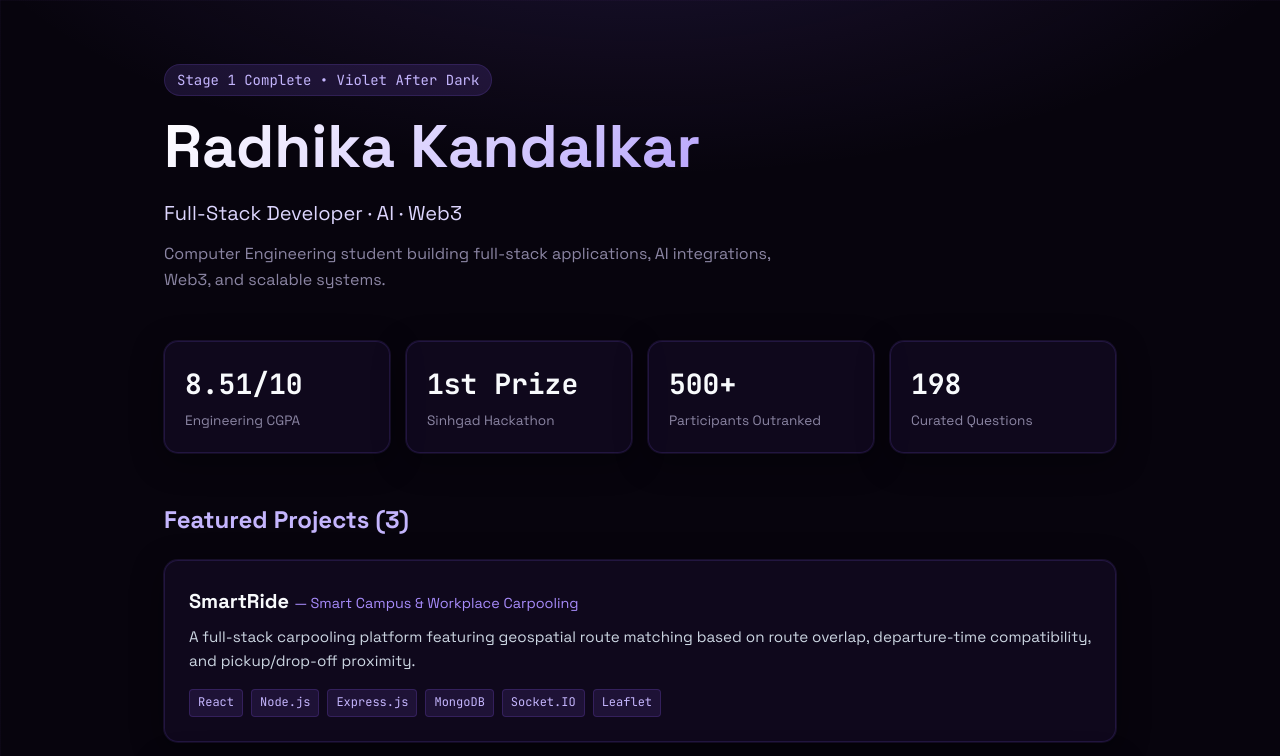
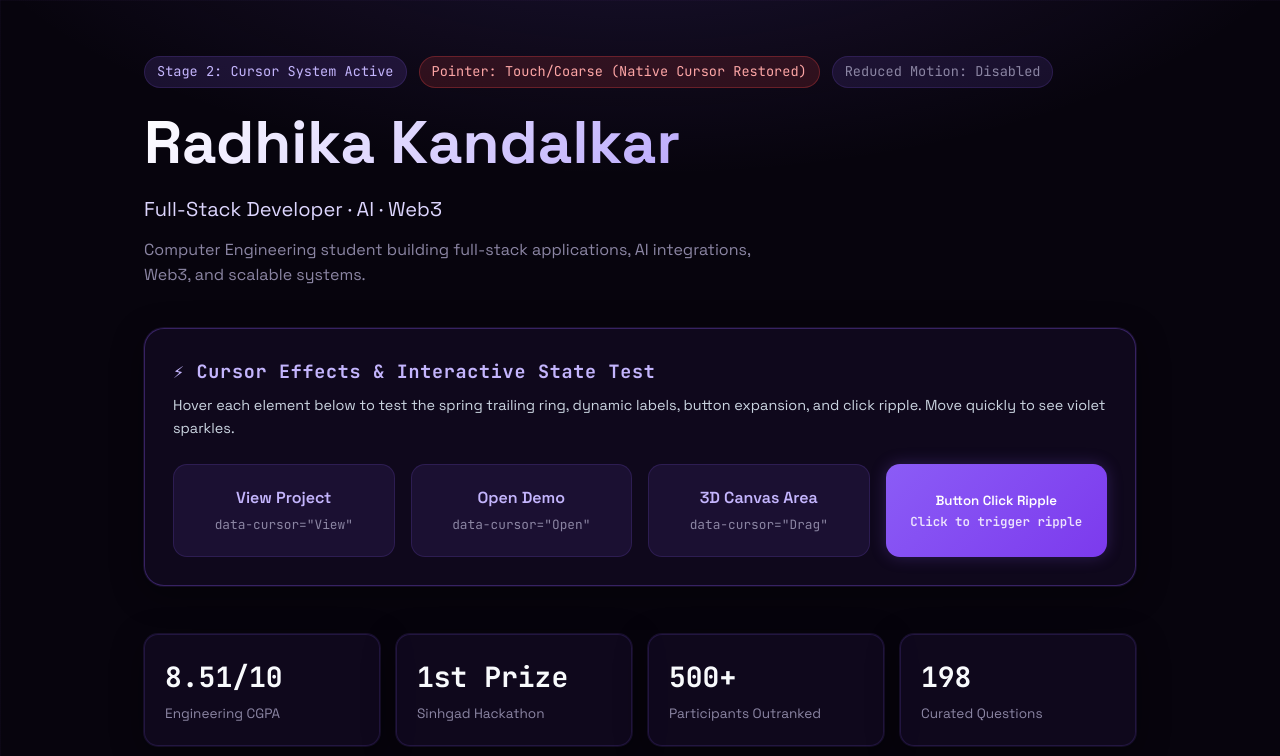
Before and after one commit to radhika817/radhika-portfolio, a React (Vite) app: page / in a window 1280 px wide. Shown: the top 756 px of the page. Built offline with nearby package versions, Linux system fonts and the light colour scheme.

Commit message:
feat: add click ripple and mount cursor effects globally

```diff
--- a/src/App.jsx
+++ b/src/App.jsx
@@ -1,10 +1,28 @@
 import { personalInfo, projects, stats } from './data/content'
+import CustomCursor from './components/CustomCursor'
+import CursorGlow from './components/CursorGlow'
+import ParticleTrail from './components/ParticleTrail'
+import ClickRipple from './components/ClickRipple'
+import { useReducedMotion } from './hooks/useReducedMotion'
+import { usePointerType } from './hooks/usePointerType'
 
 export default function App() {
+  const prefersReducedMotion = useReducedMotion()
+  const { hasFinePointer } = usePointerType()
+
   return (
-    <div style={{ maxWidth: '1000px', margin: '0 auto', padding: '4rem 1.5rem' }}>
-      <header style={{ marginBottom: '3rem' }}>
-        <div
+    <div style={{ position: 'relative', minHeight: '100vh', overflowX: 'hidden' }}>
+      {/* Global Cursor & Interaction Effects */}
+      <CursorGlow />
+      <ParticleTrail />
+      <ClickRipple />
+      <CustomCursor />
+
+      <main style={{ maxWidth: '1040px', margin: '0 auto', padding: '3.5rem 1.5rem', position: 'relative', zIndex: 1 }}>
+        {/* Stage & Capability Status Banner */}
+        <header style={{ marginBottom: '2.5rem' }}>
+          <div style={{ display: 'flex', flexWrap: 'wrap', gap: '0.75rem', marginBottom: '1.25rem' }}>
+            <span
               style={{
                 display: 'inline-block',
                 padding: '0.25rem 0.75rem',
@@ -12,13 +30,42 @@ export default function App() {
                 background: 'rgba(139, 92, 246, 0.15)',
                 border: '1px solid var(--border-subtle)',
                 color: 'var(--color-lavender)',
-            fontSize: '0.875rem',
+                fontSize: '0.85rem',
                 fontFamily: 'var(--font-mono)',
-            marginBottom: '1rem',
               }}
             >
-          Stage 1 Complete • Violet After Dark
+              Stage 2: Cursor System Active
+            </span>
+            <span
+              style={{
+                display: 'inline-block',
+                padding: '0.25rem 0.75rem',
+                borderRadius: 'var(--radius-full)',
+                background: hasFinePointer ? 'rgba(16, 185, 129, 0.15)' : 'rgba(239, 68, 68, 0.15)',
+                border: `1px solid ${hasFinePointer ? 'rgba(16, 185, 129, 0.3)' : 'rgba(239, 68, 68, 0.3)'}`,
+                color: hasFinePointer ? '#6ee7b7' : '#fca5a5',
+                fontSize: '0.85rem',
+                fontFamily: 'var(--font-mono)',
+              }}
+            >
+              Pointer: {hasFinePointer ? 'Fine (Custom Cursor Active)' : 'Touch/Coarse (Native Cursor Restored)'}
+            </span>
+            <span
+              style={{
+                display: 'inline-block',
+                padding: '0.25rem 0.75rem',
+                borderRadius: 'var(--radius-full)',
+                background: prefersReducedMotion ? 'rgba(245, 158, 11, 0.15)' : 'rgba(139, 92, 246, 0.12)',
+                border: `1px solid ${prefersReducedMotion ? 'rgba(245, 158, 11, 0.3)' : 'var(--border-subtle)'}`,
+                color: prefersReducedMotion ? '#fcd34d' : 'var(--text-muted)',
+                fontSize: '0.85rem',
+                fontFamily: 'var(--font-mono)',
+              }}
+            >
+              Reduced Motion: {prefersReducedMotion ? 'Enabled (Effects Disabled)' : 'Disabled'}
+            </span>
           </div>
+
           <h1
             style={{
               fontSize: 'clamp(2.5rem, 5vw, 3.75rem)',
@@ -46,7 +93,122 @@ export default function App() {
           </p>
         </header>
 
-      {/* Stats preview */}
+        {/* Cursor Interactive Testing Suite */}
+        <section
+          style={{
+            background: 'var(--bg-card)',
+            border: '1px solid var(--border-medium)',
+            borderRadius: 'var(--radius-lg)',
+            padding: '1.75rem',
+            marginBottom: '3rem',
+            boxShadow: 'var(--glow-card)',
+          }}
+        >
+          <h2
+            style={{
+              fontSize: '1.15rem',
+              color: 'var(--color-lavender)',
+              marginBottom: '0.5rem',
+              fontFamily: 'var(--font-mono)',
+              letterSpacing: '0.04em',
+            }}
+          >
+            ⚡ Cursor Effects & Interactive State Test
+          </h2>
+          <p style={{ color: 'var(--text-secondary)', fontSize: '0.9rem', marginBottom: '1.5rem' }}>
+            Hover each element below to test the spring trailing ring, dynamic labels, button expansion, and click ripple. Move quickly to see violet sparkles.
+          </p>
+
+          <div
+            style={{
+              display: 'grid',
+              gridTemplateColumns: 'repeat(auto-fit, minmax(200px, 1fr))',
+              gap: '1rem',
+            }}
+          >
+            {/* View label test */}
+            <div
+              data-cursor="View"
+              style={{
+                background: 'rgba(139, 92, 246, 0.1)',
+                border: '1px solid var(--border-subtle)',
+                borderRadius: 'var(--radius-md)',
+                padding: '1.25rem',
+                textAlign: 'center',
+                transition: 'all 0.25s ease',
+              }}
+            >
+              <div style={{ color: 'var(--color-lavender)', fontWeight: 600, marginBottom: '0.25rem' }}>
+                View Project
+              </div>
+              <div style={{ color: 'var(--text-muted)', fontSize: '0.8rem', fontFamily: 'var(--font-mono)' }}>
+                data-cursor="View"
+              </div>
+            </div>
+
+            {/* Open label test */}
+            <div
+              data-cursor="Open"
+              style={{
+                background: 'rgba(139, 92, 246, 0.1)',
+                border: '1px solid var(--border-subtle)',
+                borderRadius: 'var(--radius-md)',
+                padding: '1.25rem',
+                textAlign: 'center',
+                transition: 'all 0.25s ease',
+              }}
+            >
+              <div style={{ color: 'var(--color-lavender)', fontWeight: 600, marginBottom: '0.25rem' }}>
+                Open Demo
+              </div>
+              <div style={{ color: 'var(--text-muted)', fontSize: '0.8rem', fontFamily: 'var(--font-mono)' }}>
+                data-cursor="Open"
+              </div>
+            </div>
+
+            {/* Drag label test */}
+            <div
+              data-cursor="Drag"
+              style={{
+                background: 'rgba(139, 92, 246, 0.1)',
+                border: '1px solid var(--border-subtle)',
+                borderRadius: 'var(--radius-md)',
+                padding: '1.25rem',
+                textAlign: 'center',
+                transition: 'all 0.25s ease',
+              }}
+            >
+              <div style={{ color: 'var(--color-lavender)', fontWeight: 600, marginBottom: '0.25rem' }}>
+                3D Canvas Area
+              </div>
+              <div style={{ color: 'var(--text-muted)', fontSize: '0.8rem', fontFamily: 'var(--font-mono)' }}>
+                data-cursor="Drag"
+              </div>
+            </div>
+
+            {/* Standard Button hover & ripple test */}
+            <button
+              onClick={() => {}}
+              style={{
+                background: 'linear-gradient(135deg, var(--color-violet), var(--color-accent-purple))',
+                borderRadius: 'var(--radius-md)',
+                padding: '1.25rem',
+                color: '#ffffff',
+                fontWeight: 600,
+                textAlign: 'center',
+                boxShadow: 'var(--glow-sm)',
+                transition: 'transform 0.2s ease',
+              }}
+            >
+              <div>Button Click Ripple</div>
+              <div style={{ fontSize: '0.78rem', opacity: 0.85, marginTop: '0.25rem', fontFamily: 'var(--font-mono)' }}>
+                Click to trigger ripple
+              </div>
+            </button>
+          </div>
+        </section>
+
+        {/* Stats grid */}
         <section
           style={{
             display: 'grid',
@@ -84,7 +246,7 @@ export default function App() {
           ))}
         </section>
 
-      {/* Projects preview */}
+        {/* Projects Preview */}
         <section style={{ marginBottom: '3rem' }}>
           <h2 style={{ fontSize: '1.5rem', marginBottom: '1.25rem', color: 'var(--color-lavender)' }}>
             Featured Projects ({projects.length})
@@ -93,12 +255,14 @@ export default function App() {
             {projects.map((project) => (
               <div
                 key={project.id}
+                data-cursor="View"
                 style={{
                   background: 'var(--bg-card)',
                   border: '1px solid var(--border-subtle)',
                   borderRadius: 'var(--radius-md)',
                   padding: '1.5rem',
                   boxShadow: 'var(--glow-card)',
+                  transition: 'border-color 0.2s ease',
                 }}
               >
                 <h3
@@ -150,6 +314,7 @@ export default function App() {
             ))}
           </div>
         </section>
+      </main>
     </div>
   )
 }
--- /dev/null
+++ b/src/components/ClickRipple.jsx
@@ -0,0 +1,80 @@
+import { useState, useEffect } from 'react'
+import { motion, AnimatePresence } from 'framer-motion'
+import { useReducedMotion } from '../hooks/useReducedMotion'
+import { usePointerType } from '../hooks/usePointerType'
+
+/**
+ * ClickRipple component emitting a smooth violet pulse ring on mouse clicks.
+ * Automatically disabled under reduced motion or on touch devices.
+ */
+export default function ClickRipple() {
+  const [ripples, setRipples] = useState([])
+  const prefersReducedMotion = useReducedMotion()
+  const { hasFinePointer } = usePointerType()
+
+  useEffect(() => {
+    if (!hasFinePointer || prefersReducedMotion) return
+
+    const handleClick = (e) => {
+      const newRipple = {
+        id: `${Date.now()}-${Math.random()}`,
+        x: e.clientX,
+        y: e.clientY,
+      }
+
+      setRipples((prev) => [...prev.slice(-6), newRipple])
+
+      setTimeout(() => {
+        setRipples((prev) => prev.filter((r) => r.id !== newRipple.id))
+      }, 550)
+    }
+
+    window.addEventListener('click', handleClick)
+    return () => window.removeEventListener('click', handleClick)
+  }, [hasFinePointer, prefersReducedMotion])
+
+  if (!hasFinePointer || prefersReducedMotion) {
+    return null
+  }
+
+  return (
+    <div
+      style={{
+        position: 'fixed',
+        top: 0,
+        left: 0,
+        width: '100vw',
+        height: '100vh',
+        pointerEvents: 'none',
+        zIndex: 9997,
+        overflow: 'hidden',
+      }}
+    >
+      <AnimatePresence>
+        {ripples.map((ripple) => (
+          <motion.div
+            key={ripple.id}
+            initial={{ scale: 0.2, opacity: 0.85 }}
+            animate={{ scale: 3.2, opacity: 0 }}
+            exit={{ opacity: 0 }}
+            transition={{ duration: 0.5, ease: [0.16, 1, 0.3, 1] }}
+            style={{
+              position: 'fixed',
+              left: ripple.x,
+              top: ripple.y,
+              x: '-50%',
+              y: '-50%',
+              width: 28,
+              height: 28,
+              borderRadius: '50%',
+              border: '1.5px solid rgba(196, 181, 253, 0.9)',
+              backgroundColor: 'rgba(139, 92, 246, 0.15)',
+              boxShadow: '0 0 16px rgba(139, 92, 246, 0.5)',
+              pointerEvents: 'none',
+            }}
+          />
+        ))}
+      </AnimatePresence>
+    </div>
+  )
+}
```
Lines whose indentation alone changed are shown as unchanged.
